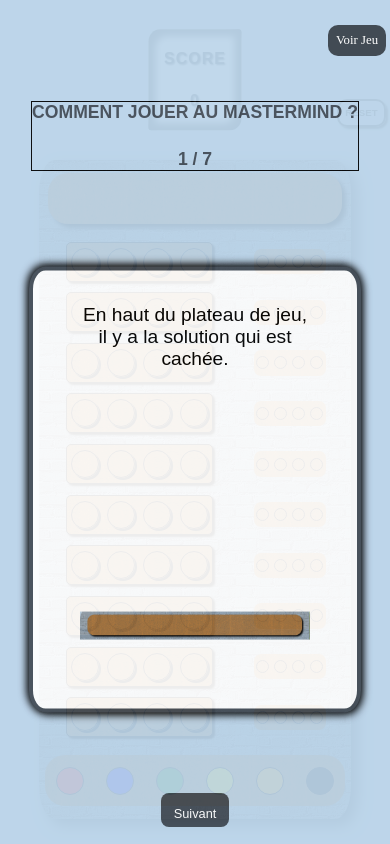
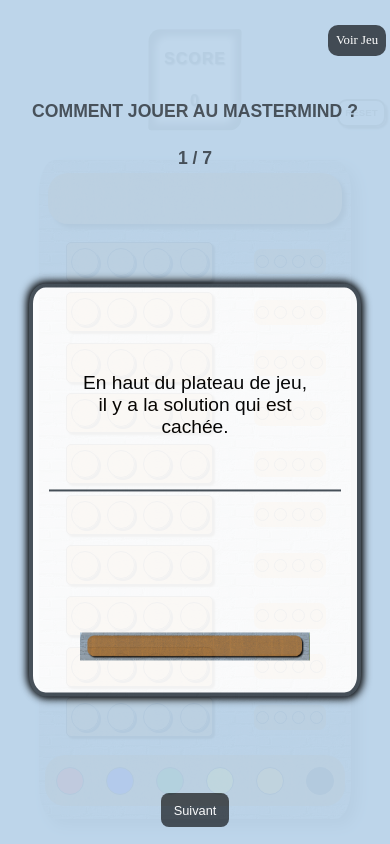
Before and after one commit to Flothar78/mastermind, a Vue app: page / in a window 390 px wide. Both pictures are taken after a click on the element "Voir Règles". Built offline with nearby package versions, Linux system fonts and the light colour scheme; the HTML template or start-up script is replaced by a standard one.

Commit message:
Build and CSS

```diff
--- a/src/components/Tutorial.vue
+++ b/src/components/Tutorial.vue
@@ -89,13 +89,12 @@ const nextSlide = () => {
   background-color: #bdd5ea;
   font-family: sans-serif;
   font-size: 1.4rem;
-  opacity: 0.92;
+  opacity: 0.95;
   text-align: center;
   z-index: 10;
   overflow: hidden;
 }
 .tuto-title {
-  border: black 1px solid;
   position: absolute;
   top: 4vh;
   display: flex;
@@ -110,7 +109,7 @@ const nextSlide = () => {
   position: absolute;
   top: 50%;
   transform: translateY(-50%);
-  height: 55%;
+  height: 50%;
   width: 75%;
   max-width: 1117px;
   border: 4px #424b54 solid;
@@ -119,17 +118,18 @@ const nextSlide = () => {
   background-color: white;
 }
 .tuto-text > div {
-  /* border: 2px solid black; */
   display: flex;
+  flex-direction: column;
   justify-content: center;
   align-items: center;
   height: 50%;
   padding: 0 8vw;
   text-align: center;
 }
+
 img {
-  width: 70vw;
-  height: 20vh;
+  width: 90%;
+  max-height: 150px;
   max-width: 800px;
   object-fit: contain;
 }
@@ -146,61 +146,23 @@ img {
 }
 @media screen and (max-width: 759px) {
   .tuto-container {
-    position: fixed;
-    top: 0;
-    left: 0;
-    right: 0;
-    bottom: 0;
-    display: flex;
-    flex-direction: column;
-    align-items: center;
-    justify-content: space-around;
-    height: 90vh;
-    width: 90vw;
-    max-width: 1487px;
-    margin: auto;
-    padding: 5vh 5vw;
-    background-color: #bdd5ea;
-    font-family: sans-serif;
     font-size: 1.2rem;
-    opacity: 0.93;
-    text-align: center;
-    z-index: 10;
-    overflow: hidden;
   }
   .tuto-title {
-    border: black 1px solid;
-    position: absolute;
     top: 12vh;
-    display: flex;
-    flex-direction: column;
     justify-content: space-between;
     height: 8vh;
-    color: #424b54;
     font-size: 1.1rem;
-    font-weight: bold;
   }
   .tuto-text {
-    position: absolute;
     top: 58vh;
-    height: 44vh;
-    width: 75%;
-    max-width: 1117px;
+    height: 40vh;
     padding: 4vh 4vw;
-    border: 4px #424b54 solid;
     border-radius: 5%;
-    box-shadow: 2px 2px 8px, -2px -2px 8px;
-    background-color: white;
-  }
-  .tuto-text > div {
-    display: flex;
-    flex-direction: column;
-    align-items: center;
-    height: 50%;
-    text-align: center;
   }
   .tuto-text > div:nth-child(1) {
-    justify-content: start;
+    justify-content: center;
+    border-bottom: #424b54 solid 2px;
   }
   .tuto-text > div:nth-child(2) {
     justify-content: end;
@@ -212,14 +174,12 @@ img {
     object-fit: contain;
   }
   .next-button {
+    display: flex;
+    align-items: center;
+    justify-content: center;
     height: 4vh;
     padding: 0.8rem;
-    border: none;
-    background-color: #424b54;
-    color: white;
     font-size: 0.8rem;
-    border-radius: 8px;
-    cursor: pointer;
   }
 }
 </style>
```
Also changed, not shown: 6 other files (tests, documents, lock files or other folders).
